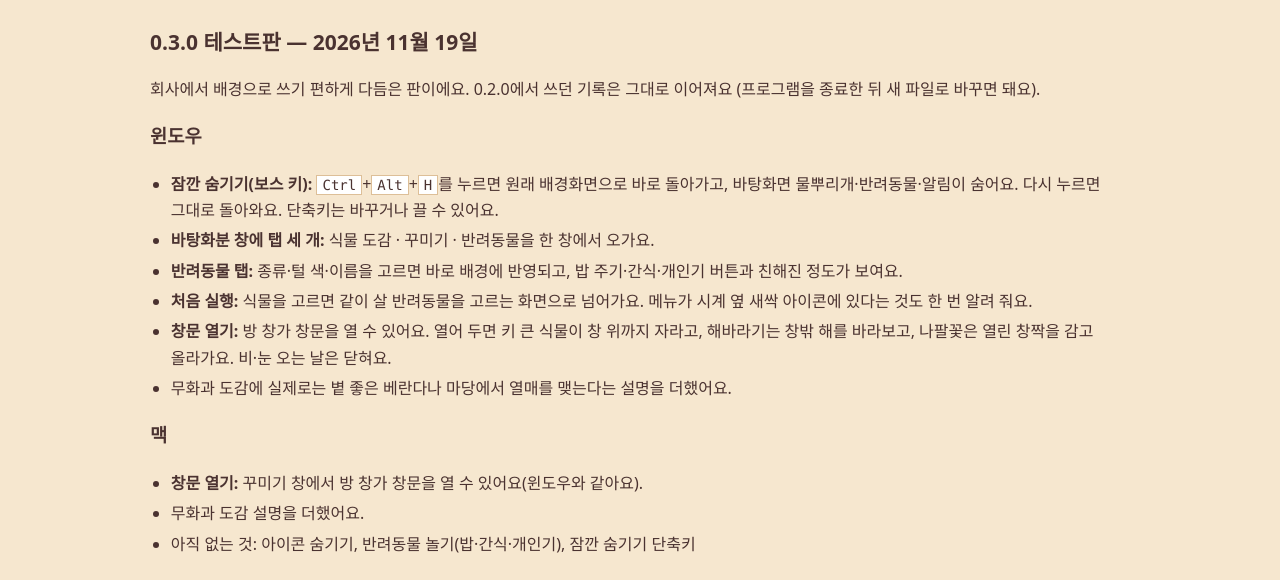
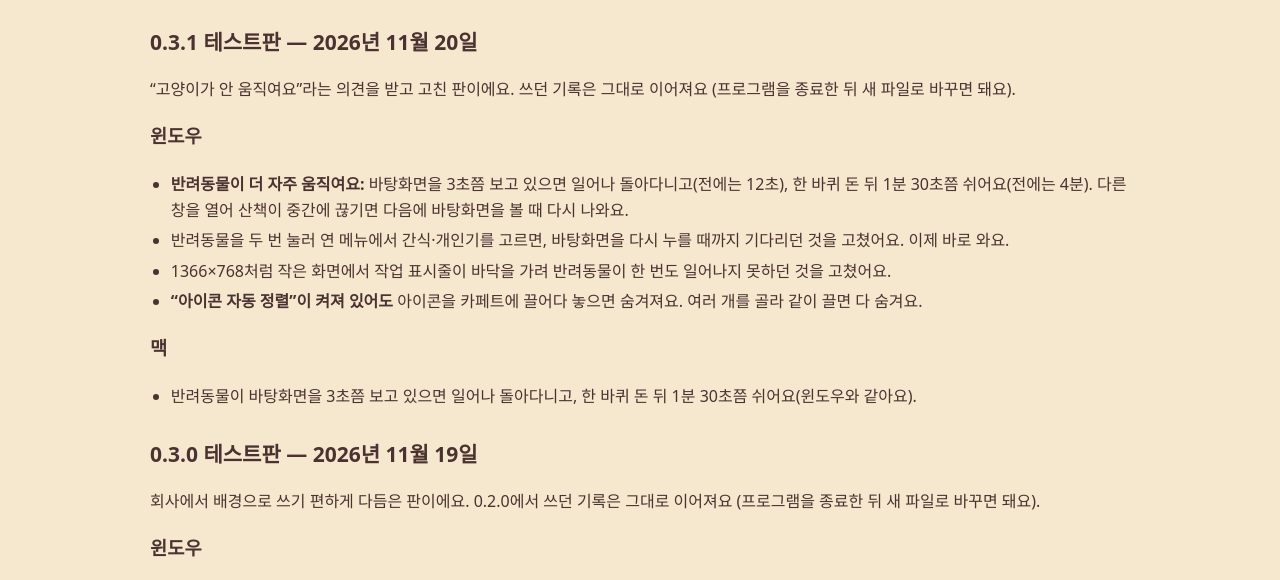
Before and after one commit to davpoqn/hwabun, a plain HTML site: page changelog.html in a window 1280 px wide. Shown: the part 179-759 px from the top of the page. Drawn offline with Linux system fonts and the light colour scheme.

Commit message:
0.3.1 테스트판: 반려동물이 더 자주 움직임, 아이콘 자동 정렬에서도 카페트 숨기기
Co-Authored-By: Claude Opus 5.5 <noreply@anthropic.com>

```diff
--- a/changelog.html
+++ b/changelog.html
@@ -24,6 +24,22 @@
 <main class="wrap doc">
   <h1>변경 내역</h1>
   <p class="meta">모든 판은 <a href="https://github.com/davpoqn/hwabun/releases">GitHub 릴리스</a>에서 받을 수 있어요.</p>
+
+  <h2>0.3.1 테스트판 — 2026년 11월 20일</h2>
+  <p>“고양이가 안 움직여요”라는 의견을 받고 고친 판이에요. 쓰던 기록은 그대로 이어져요
+    (프로그램을 종료한 뒤 새 파일로 바꾸면 돼요).</p>
+  <h3>윈도우</h3>
+  <ul>
+    <li><strong>반려동물이 더 자주 움직여요:</strong> 바탕화면을 3초쯤 보고 있으면 일어나 돌아다니고(전에는 12초), 한 바퀴 돈 뒤 1분 30초쯤 쉬어요(전에는 4분).
+      다른 창을 열어 산책이 중간에 끊기면 다음에 바탕화면을 볼 때 다시 나와요.</li>
+    <li>반려동물을 두 번 눌러 연 메뉴에서 간식·개인기를 고르면, 바탕화면을 다시 누를 때까지 기다리던 것을 고쳤어요. 이제 바로 와요.</li>
+    <li>1366×768처럼 작은 화면에서 작업 표시줄이 바닥을 가려 반려동물이 한 번도 일어나지 못하던 것을 고쳤어요.</li>
+    <li><strong>“아이콘 자동 정렬”이 켜져 있어도</strong> 아이콘을 카페트에 끌어다 놓으면 숨겨져요. 여러 개를 골라 같이 끌면 다 숨겨요.</li>
+  </ul>
+  <h3>맥</h3>
+  <ul>
+    <li>반려동물이 바탕화면을 3초쯤 보고 있으면 일어나 돌아다니고, 한 바퀴 돈 뒤 1분 30초쯤 쉬어요(윈도우와 같아요).</li>
+  </ul>
 
   <h2>0.3.0 테스트판 — 2026년 11월 19일</h2>
   <p>회사에서 배경으로 쓰기 편하게 다듬은 판이에요. 0.2.0에서 쓰던 기록은 그대로 이어져요
```
Also changed, not shown: index.html (+2 -2 lines), install.html (+3 -2 lines).
